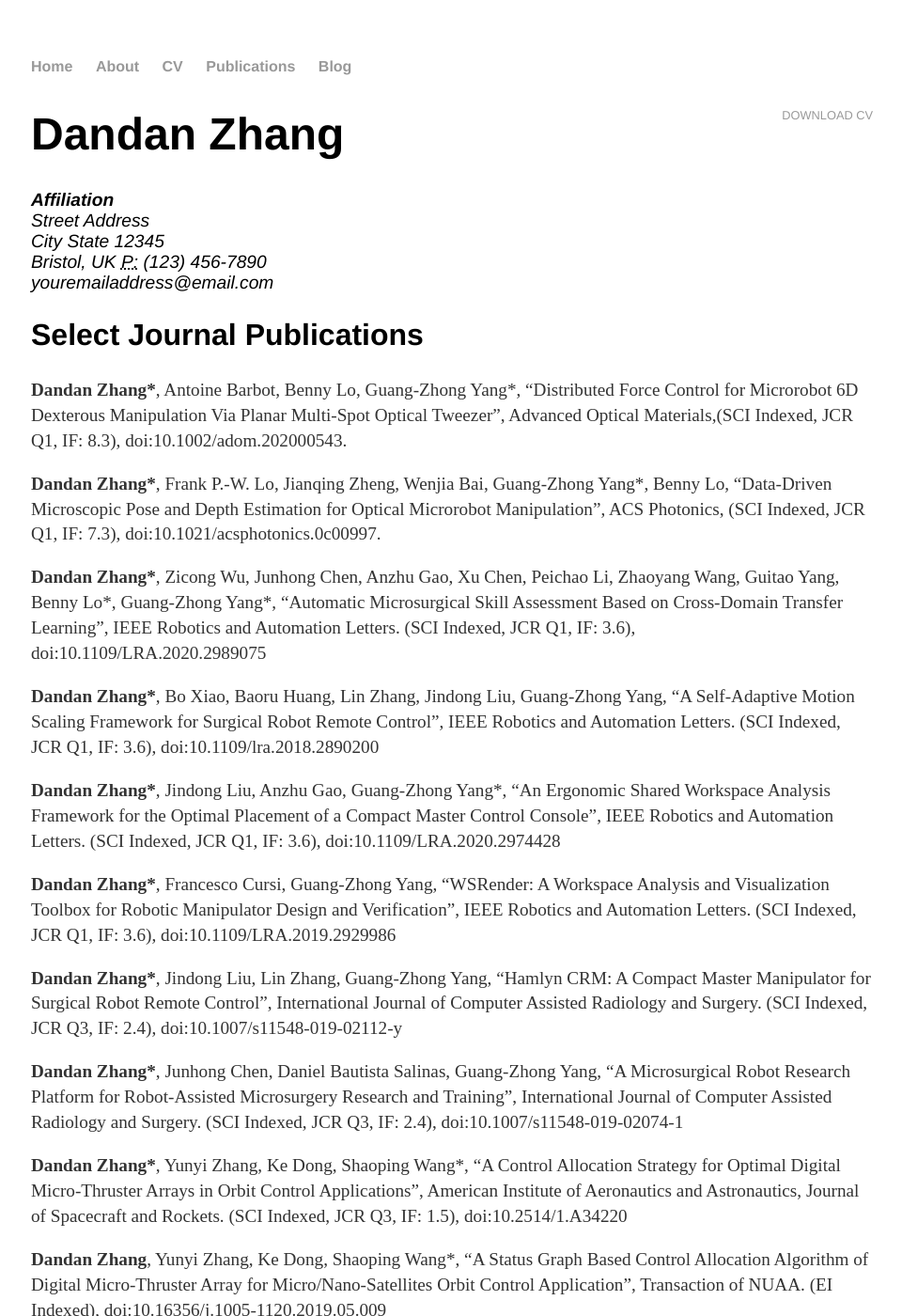
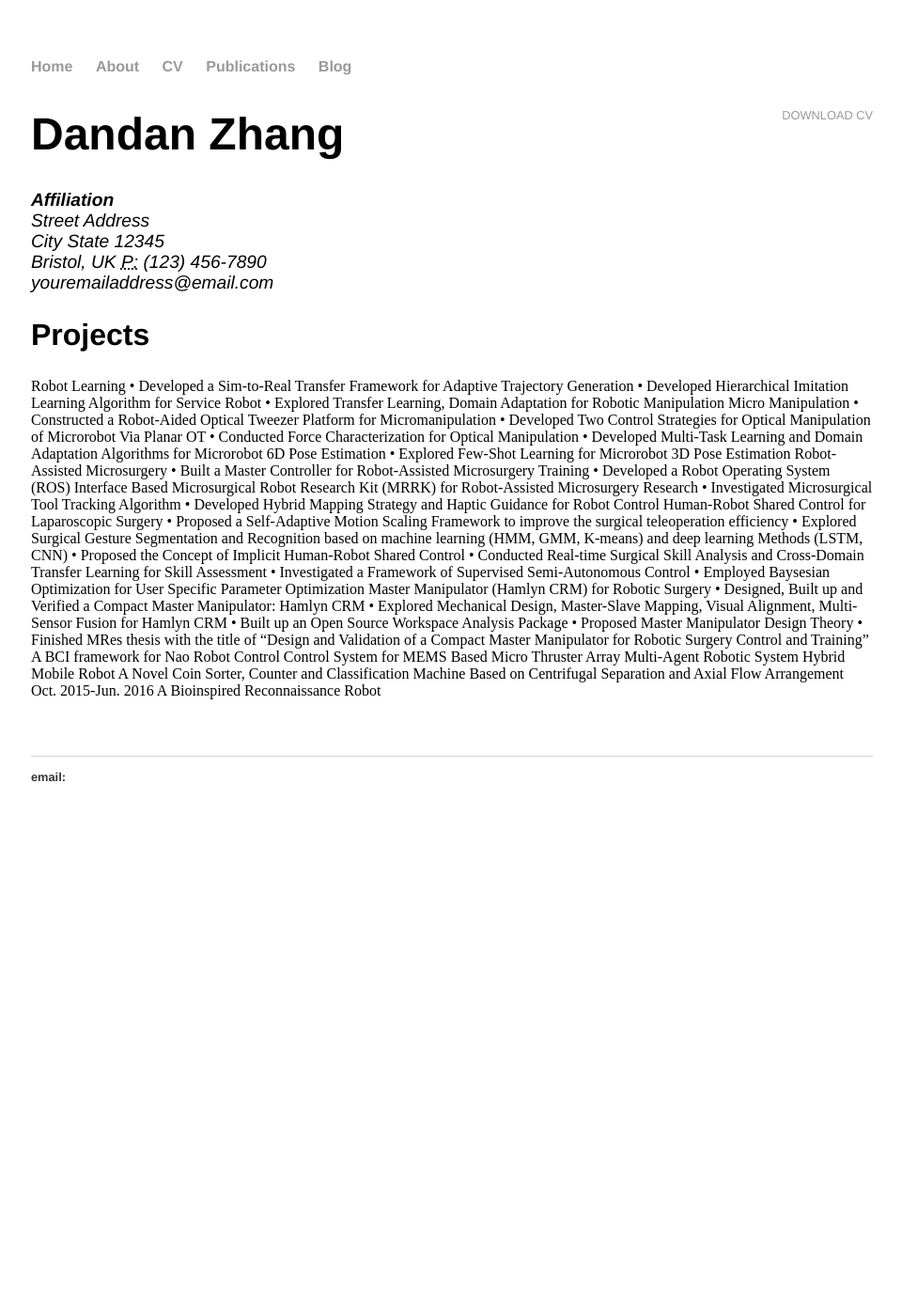
Before and after one commit to ImperialDanDan/ImperialDanDan.github.io, a Jekyll site: the page built from cv/index.html, in a window 1280 px wide and 1400 px high. Shown: the whole window at 94% size, without its empty margins (159-1119 px from the left). Built offline with Jekyll 4.4.1, drawn with Linux system fonts in a browser that asks for light colours; Markdown is read by kramdown in place of the engine named in the settings; some of the changed text lies outside the part shown.

Commit message:
Update index.html

```diff
--- a/cv/index.html
+++ b/cv/index.html
@@ -14,73 +14,57 @@
 					<span class="obfuscate">youremailaddress@email.com</span>
 					</address>
 
-					<h2>Select Journal Publications</h2>
 
-<p><strong>Dandan Zhang*</strong>, Antoine Barbot, Benny Lo, Guang-Zhong Yang*, “Distributed Force Control for Microrobot 6D Dexterous Manipulation Via Planar Multi-Spot Optical Tweezer”, Advanced Optical Materials,(SCI Indexed, JCR Q1, IF: 8.3),
- doi:10.1002/adom.202000543</a>.
-<p><strong>Dandan Zhang*</strong>, Frank P.-W. Lo, Jianqing Zheng, Wenjia Bai, Guang-Zhong Yang*, Benny Lo, “Data-Driven Microscopic Pose and Depth Estimation for Optical Microrobot Manipulation”, ACS Photonics, (SCI Indexed, JCR Q1, IF: 7.3),
- doi:10.1021/acsphotonics.0c00997</a>.
-<p><strong>Dandan Zhang*</strong>, Zicong Wu, Junhong Chen, Anzhu Gao, Xu Chen, Peichao Li, Zhaoyang Wang, Guitao Yang, Benny Lo*, Guang-Zhong Yang*, “Automatic Microsurgical Skill Assessment Based on Cross-Domain Transfer Learning”, IEEE Robotics and Automation Letters.
-(SCI Indexed, JCR Q1, IF: 3.6),
-doi:10.1109/LRA.2020.2989075
-<p><strong>Dandan Zhang*</strong>, Bo Xiao, Baoru Huang, Lin Zhang, Jindong Liu, Guang-Zhong Yang, “A Self-Adaptive Motion Scaling Framework for Surgical Robot Remote Control”, IEEE Robotics and Automation Letters.
-(SCI Indexed, JCR Q1, IF: 3.6),
-doi:10.1109/lra.2018.2890200
-<p><strong>Dandan Zhang*</strong>, Jindong Liu, Anzhu Gao, Guang-Zhong Yang*, “An Ergonomic Shared Workspace Analysis Framework for the Optimal Placement of a Compact Master Control Console”, IEEE Robotics and Automation Letters.
-(SCI Indexed, JCR Q1, IF: 3.6),
-doi:10.1109/LRA.2020.2974428
-<p><strong>Dandan Zhang*</strong>, Francesco Cursi, Guang-Zhong Yang, “WSRender: A Workspace Analysis and Visualization Toolbox for Robotic Manipulator Design and Verification”, IEEE Robotics and Automation Letters.
-(SCI Indexed, JCR Q1, IF: 3.6),
-doi:10.1109/LRA.2019.2929986
-<p><strong>Dandan Zhang*</strong>, Jindong Liu, Lin Zhang, Guang-Zhong Yang, “Hamlyn CRM: A Compact Master Manipulator for Surgical Robot Remote Control”, International Journal of Computer Assisted Radiology and Surgery.
-(SCI Indexed, JCR Q3, IF: 2.4),
-doi:10.1007/s11548-019-02112-y
-<p><strong>Dandan Zhang*</strong>, Junhong Chen, Daniel Bautista Salinas, Guang-Zhong Yang, “A Microsurgical Robot Research Platform for Robot-Assisted Microsurgery Research and Training”, International Journal of Computer Assisted Radiology and Surgery.
-(SCI Indexed, JCR Q3, IF: 2.4),
-doi:10.1007/s11548-019-02074-1
-<p><strong>Dandan Zhang*</strong>, Yunyi Zhang, Ke Dong, Shaoping Wang*, “A Control Allocation Strategy for Optimal Digital Micro-Thruster Arrays in Orbit Control Applications”, American Institute of Aeronautics and Astronautics, Journal of Spacecraft and Rockets.
-(SCI Indexed, JCR Q3, IF: 1.5),
-doi:10.2514/1.A34220
-<p><strong>Dandan Zhang</strong>, Yunyi Zhang, Ke Dong, Shaoping Wang*, “A Status Graph Based Control Allocation Algorithm of Digital Micro-Thruster Array for Micro/Nano-Satellites Orbit Control Application”, Transaction of NUAA.
-(EI Indexed),
-doi:10.16356/j.1005-1120.2019.05.009
-<p>A. Gao, R. R. Murphy, W. Chen, G. Dagnino, P. Fischer, M. G. Gutierrez, D. Kundrat, B. J. Nelson, N. Shamsudhin, H. Su, J. Xia, A. Zemmar, <strong>Dandan Zhang</strong>, C. Wang, G.-Z. Yang, “Progress in robotics for combating infectious diseases”, Science Robotics.
-(SCI Indexed, JCR Q1, IF: 18.68),
-doi:10.1126/scirobotics.abf1462
+		<h2>Projects</h2>
+Robot Learning
+•	Developed a Sim-to-Real Transfer Framework for Adaptive Trajectory Generation
+•	Developed Hierarchical Imitation Learning Algorithm for Service Robot
+•	Explored Transfer Learning, Domain Adaptation for Robotic Manipulation
 
-		<h2>Select Conference Publications</h2>
-<p><strong>Dandan Zhang</strong>, Dangxiao Wang*, “WALS-Robot: A Compact and Transformable Wheel-Arm-Leg-Sucker Hybrid Robot”, 2016 IEEE/RSJ International Conference on Intelligent Robots and Systems (IROS).
-(EI Indexed),
-	doi: 10.1109/IROS.2016.7759402
-<p><strong>Dandan Zhang*</strong>, Jindong Liu, Lin Zhang, Guang-Zhong Yang, “Design and Verification of a Portable Master Manipulator Based on an Effective Workspace Analysis Framework”, 2019 IEEE/RSJ International Conference on Intelligent Robots and Systems (IROS).
-(EI Indexed),
-	doi: 10.1109/IROS40897.2019.8968542
-<p><strong>Dandan Zhang*</strong>, Yao Guo, Junhong Chen, Jindong Liu, Guang-Zhong Yang,  “A Handheld Master Controller for Robot-Assisted Microsurgery”, 2019 IEEE/RSJ International Conference on Intelligent Robots and System (IROS).
-(EI Indexed),
-	doi: 10.1109/IROS40897.2019.8967774
-<p>Junhong Chen#, <strong>Dandan Zhang#*</strong> (equal contribution), Adnan Munawar, Gregory S. Fischer, Guang-Zhong Yang, “Supervised Semi-Autonomous Control for Surgical Robot Based on Bayesian Optimization”, Accepted, 2020 IEEE/RSJ International Conference on Intelligent Robots and Systems (IROS).
-(EI Indexed),
-	doi: 10.1109/IROS45743.2020.9341383
-<p>Ruoxi Wang, <strong>Dandan Zhang*</strong>, Benny Lo, “Real-time Surgical Environment Enhancement for Robot-Assisted Minimally Invasive Surgery Based on Super-Resolution”, Accepted, 2021 IEEE International Conference on Robotics and Automation (ICRA).
-(EI Indexed),
-	ecf paper id: ras.ICRA21.1561.1fbc2fec
-<p><strong>Dandan Zhang*</strong>, Ruoxi Wang, Benny Lo, “Surgical Gesture Recognition Based on Bidirectional Multi-Layer Independently RNN with Explainable Spatial Feature Extraction”, Accepted, 2021 IEEE International Conference on Robotics and Automation (ICRA).
-(EI Indexed),
-	ecf paper id:  ras.ICRA21.2890.1e808a50.
-<p>Bo Lu*, Wei Chen, Yue-Ming Jin, <strong>Dandan Zhang</strong>, Qi Dou, Henry K. Chu, Pheng-Ann Heng, Yun-Hui Liu, “A Learning Driven Framework with Spatial Optimization For Surgical Suture Thread Reconstruction and Autonomous Grasping Under Multiple Typologies and Environmental Noises”. Accepted, 2020 IEEE/RSJ International Conference on Intelligent Robots and Systems (IROS).
-(EI Indexed),
-	doi:  10.1109/IROS45743.2020.9341445
-<p><strong>Dan-Dan Zhang</strong>, Jianqing Zheng, Jahanshah Fathi, Miao Sun, Fani Deligianni*, Guang-Zhong Yang, “Motor  Imagery Classification based on RNNs with Spatiotemporal-Energy Feature Extraction”, 2017 the UK-RAS Network Conference on Robotics and Autonomous System.
-<p><strong>Dan-Dan Zhang*</strong>, Jindong Liu*, Guang-Zhong Yang, “An Ergonomic Interaction Workspace Analysis Method for the Optimal Design of a Surgical Master Manipulator”, 2018 Hamlyn Symposium for Medical Robotics.
-doi: 10.31256/HSMR2018.55
-<p>Junhong Chen#, <strong>Dan-Dan Zhang#*</strong> (equal contribution),Wuzhou Hong, Jindong Liu, Guang-Zhong Yang, “A Novel Hybrid Master-Slave Control Interface for Surgical Robot Remote Control”, 2019 Hamlyn Symposium for Medical Robotics.
-doi: 10.31256/HSMR2019.36
+Micro Manipulation
+•	Constructed a Robot-Aided Optical Tweezer Platform for Micromanipulation
+•	Developed Two Control Strategies for Optical Manipulation of Microrobot Via Planar OT
+•	Conducted Force Characterization for Optical Manipulation
+•	Developed Multi-Task Learning and Domain Adaptation Algorithms for Microrobot 6D Pose Estimation
+•	Explored Few-Shot Learning for Microrobot 3D Pose Estimation
 
-		<h2>Book Chapters</h2>
-<p><strong>Dandan Zhang</strong>, Guang-Zhong Yang*, Robot-Assisted Micro-Manipulation: From Ex Vivo Tasks to In Vivo Microsurgery , Book Chapter for Advanced Bioengineering Methods, Technologies and Tools in Surgery and Therapy. (Book Chapter)
-<p>Christopher J Payne*, Khushi Vyas, Daniel Bautista-Salina, <strong>Dandan Zhang<strong>, Hani J Marcus, Guang-Zhong Yang, “Shared Control Robot”, Book Chapter for Neurosurgical Robotics: Basic Concepts in Robotics.
-(Book Chapter),
-	doi:10.1007/978-1-0716-0993-4_4
+Robot-Assisted Microsurgery
+•	Built a Master Controller for Robot-Assisted Microsurgery Training
+•	Developed a Robot Operating System (ROS) Interface Based Microsurgical Robot Research Kit (MRRK) for Robot-Assisted Microsurgery Research
+•	Investigated Microsurgical Tool Tracking Algorithm
+•	Developed Hybrid Mapping Strategy and Haptic Guidance for Robot Control
+
+Human-Robot Shared Control for Laparoscopic Surgery
+•	Proposed a Self-Adaptive Motion Scaling Framework to improve the surgical teleoperation efficiency
+•	Explored Surgical Gesture Segmentation and Recognition based on machine learning (HMM, GMM, K-means) and deep learning Methods (LSTM, CNN)
+•	Proposed the Concept of Implicit Human-Robot Shared Control
+•	Conducted Real-time Surgical Skill Analysis and Cross-Domain Transfer Learning for Skill Assessment
+•	Investigated a Framework of Supervised Semi-Autonomous Control
+•	Employed Baysesian Optimization for User Specific Parameter Optimization
+
+Master Manipulator (Hamlyn CRM) for Robotic Surgery
+•	Designed, Built up and Verified a Compact Master Manipulator: Hamlyn CRM
+•	Explored Mechanical Design, Master-Slave Mapping, Visual Alignment, Multi-Sensor Fusion for Hamlyn CRM
+•	Built up an Open Source Workspace Analysis Package
+•	Proposed Master Manipulator Design Theory
+•	Finished MRes thesis with the title of “Design and Validation of a Compact Master Manipulator for Robotic Surgery Control and Training”
+
+A BCI framework for Nao Robot Control
+
+
+Control System for MEMS Based Micro Thruster Array
+
+Multi-Agent Robotic System
+
+
+Hybrid Mobile Robot
+
+
+A Novel Coin Sorter, Counter and Classification Machine Based on Centrifugal Separation and Axial Flow Arrangement                                                                                                                                 Oct. 2015-Jun. 2016
+
+
+A Bioinspired Reconnaissance Robot
+
 
 
 	</div>
```
